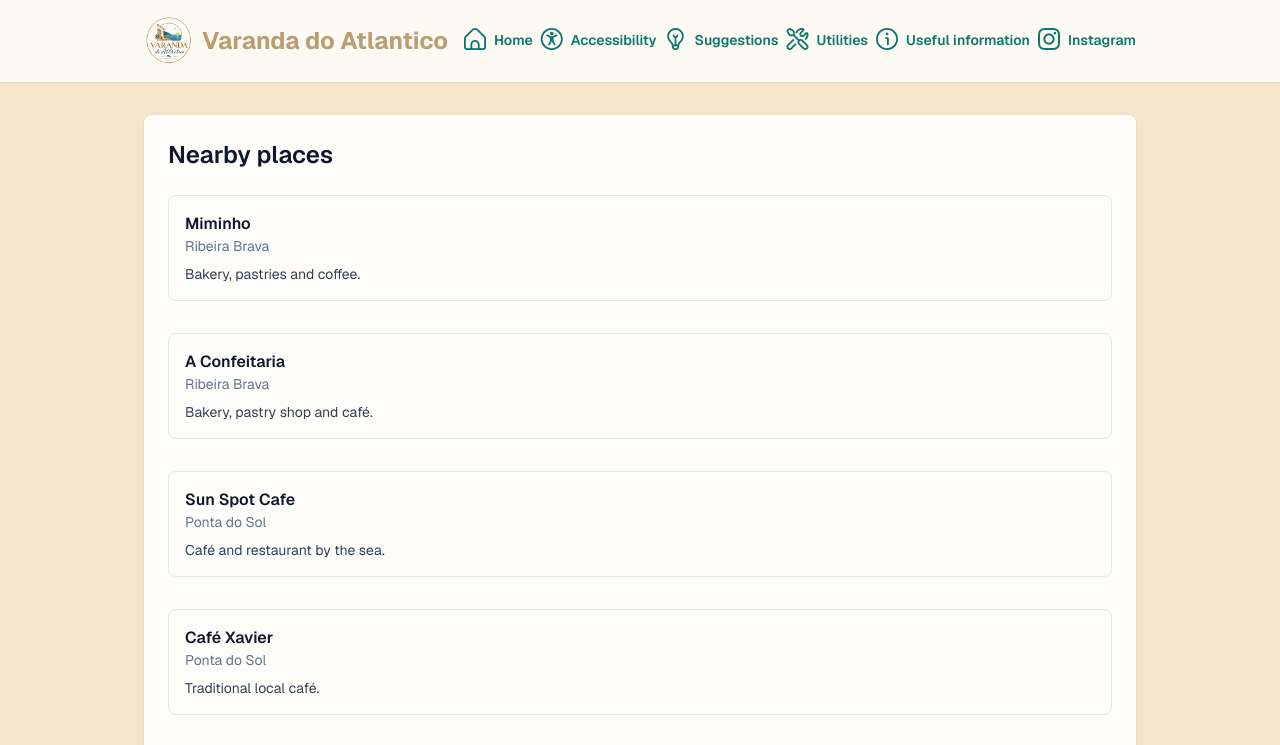
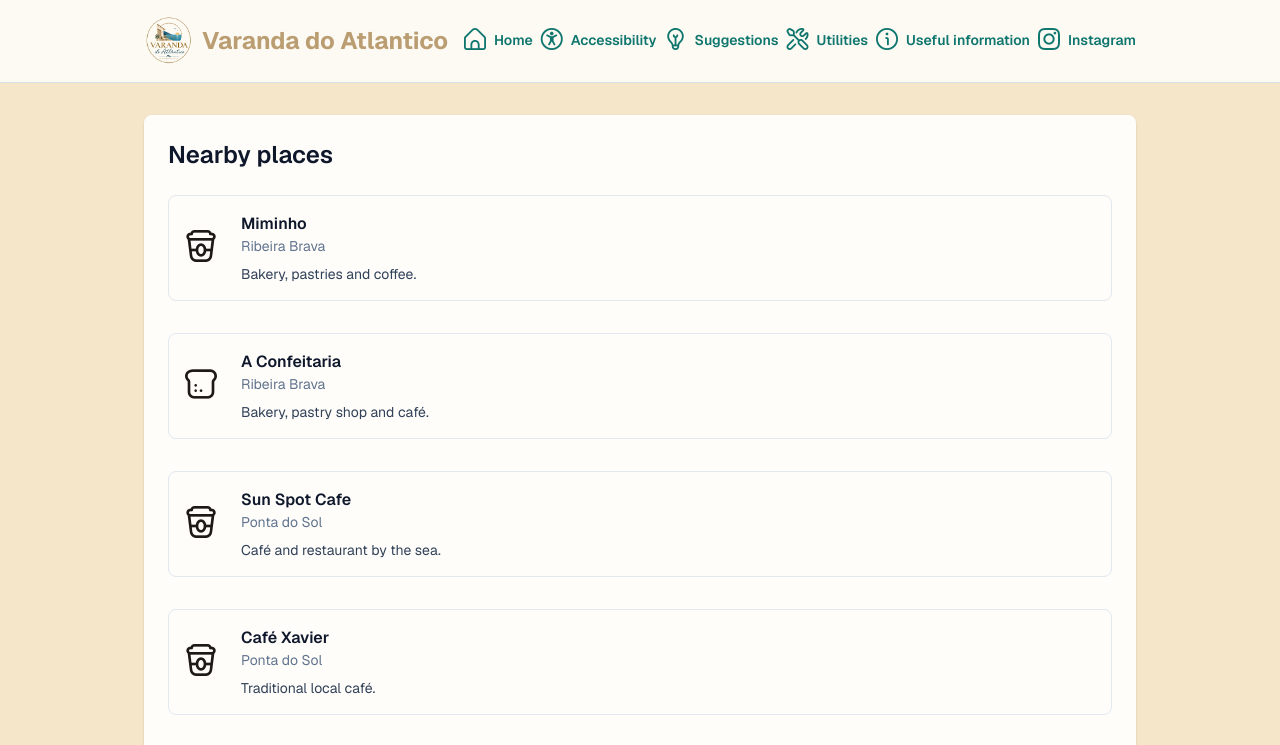
Before and after one commit to jcostadev23/varanda-do-atlantico, a Next.js app: page /utilities in a window 1280 px wide. Shown: the top 745 px of the page. Built offline with nearby package versions, Linux system fonts and the light colour scheme.

Commit message:
Adding icons to the cards

```diff
--- a/src/app/layout.tsx
+++ b/src/app/layout.tsx
@@ -3,7 +3,6 @@ import { Geist, Geist_Mono } from "next/font/google";
 import { SiteFooter } from "@/components/SiteFooter";
 import { SiteHeader } from "@/components/SiteHeader";
 import { SITE_NAME } from "@/constants/site";
-import "@flaticon/flaticon-uicons/css/regular/rounded.css";
 import "@flaticon/flaticon-uicons/css/regular/rounded.css";
 import "@flaticon/flaticon-uicons/css/brands/all.css";
 import "./globals.css";
--- a/src/app/utilities/page.tsx
+++ b/src/app/utilities/page.tsx
@@ -6,18 +6,30 @@ export default function UtilitiesPage() {
   return (
     <ContentPanel>
       <PageHeading title="Nearby places" />
-      <ul className="space-y-8">
+      <ul className="space-y-8 mt-6">
         {localUtilities.map((utility) => (
           <a
             key={`${utility.category}-${utility.name}`}
             href={utility.url}
             target="_blank"
             rel="noopener noreferrer"
-            className="block rounded-lg border border-slate-200 p-4 transition hover:bg-slate-50"
+            className="block rounded-lg border border-slate-200 p-4 transition hover:bg-sand"
           >
-            <h3 className="font-semibold text-slate-900">{utility.name}</h3>
-            <p className="text-sm text-slate-500">{utility.location}</p>
-            <p className="mt-2 text-sm text-slate-700">{utility.description}</p>
+            <div className="flex items-center gap-4 justify-start">
+              <i
+                className={`${utility.icons} mr-2 text-xl`}
+                aria-hidden="true"
+                style={{ fontSize: "32px", lineHeight: 1 }}
+              />
+
+              <div>
+                <h3 className="font-semibold text-slate-900">{utility.name}</h3>
+                <p className="text-sm text-slate-500">{utility.location}</p>
+                <p className="mt-2 text-sm text-slate-700">
+                  {utility.description}
+                </p>
+              </div>
+            </div>
           </a>
         ))}
       </ul>
--- a/src/data/localUtilities.ts
+++ b/src/data/localUtilities.ts
@@ -1,5 +1,6 @@
 export type UtilityCategory =
   | "cafe"
+  | "bakery"
   | "restaurant"
   | "gym"
   | "supermarket"
@@ -11,6 +12,7 @@ export interface LocalUtility {
   location: string;
   description: string;
   url: string;
+  icons: string;
 }
 
 export const localUtilities: LocalUtility[] = [
@@ -20,6 +22,7 @@ export const localUtilities: LocalUtility[] = [
     location: "Ribeira Brava",
     description: "Bakery, pastries and coffee.",
     url: "https://www.miminho.eu/",
+    icons: "fi fi-rr-coffee",
   },
   {
     name: "A Confeitaria",
@@ -27,6 +30,7 @@ export const localUtilities: LocalUtility[] = [
     location: "Ribeira Brava",
     description: "Bakery, pastry shop and café.",
     url: "https://maps.app.goo.gl/B8sFcd66cS79ETUT6",
+    icons: "fi fi-rr-bread-slice",
   },
   {
     name: "Sun Spot Cafe",
@@ -34,6 +38,7 @@ export const localUtilities: LocalUtility[] = [
     location: "Ponta do Sol",
     description: "Café and restaurant by the sea.",
     url: "https://pontadosolsunspotcafe.com/",
+    icons: "fi fi-rr-coffee",
   },
   {
     name: "Café Xavier",
@@ -41,6 +46,7 @@ export const localUtilities: LocalUtility[] = [
     location: "Ponta do Sol",
     description: "Traditional local café.",
     url: "https://www.google.com/maps/search/?api=1&query=Cafe+Xavier+Ponta+do+Sol",
+    icons: "fi fi-rr-coffee",
   },
 
   // Restaurants
@@ -50,6 +56,7 @@ export const localUtilities: LocalUtility[] = [
     location: "Ponta do Sol",
     description: "Local restaurant.",
     url: "https://www.google.com/maps/search/?api=1&query=Estacao+8+Ponta+do+Sol+Madeira",
+    icons: "fi fi-rr-restaurant",
   },
   {
     name: "Pizzaria Sol Doce",
@@ -57,6 +64,7 @@ export const localUtilities: LocalUtility[] = [
     location: "Ponta do Sol",
     description: "Pizza, pasta and pastries.",
     url: "https://www.facebook.com/Pastelaria-Pizzaria-Sol-Doce-2067999886824691/",
+    icons: "fi fi-rr-pizza-slice",
   },
   {
     name: "Sabor Italiano",
@@ -64,6 +72,7 @@ export const localUtilities: LocalUtility[] = [
     location: "Ponta do Sol",
     description: "Italian restaurant.",
     url: "https://www.google.com/maps/search/?api=1&query=Sabor+Italiano+Ponta+do+Sol",
+    icons: "fi fi-rr-pizza-slice",
   },
   {
     name: "Restaurante Sol Poente",
@@ -71,6 +80,7 @@ export const localUtilities: LocalUtility[] = [
     location: "Ponta do Sol",
     description: "Restaurant by the seafront.",
     url: "https://www.google.com/maps/search/?api=1&query=Restaurante+Sol+Poente+Ponta+do+Sol",
+    icons: "fi fi-rr-restaurant",
   },
 
   // Gym
@@ -80,6 +90,7 @@ export const localUtilities: LocalUtility[] = [
     location: "Ponta do Sol",
     description: "Local fitness centre and gym.",
     url: "https://www.google.com/maps/search/?api=1&query=Alex+Sampaio+Fitness+Center+Ponta+do+Sol",
+    icons: "fi fi-rr-gym",
   },
 
   // Supermarkets
@@ -89,6 +100,7 @@ export const localUtilities: LocalUtility[] = [
     location: "Ponta do Sol",
     description: "Local supermarket for groceries and everyday essentials.",
     url: "https://www.google.com/maps/search/?api=1&query=Amanhecer+Ponta+do+Sol",
+    icons: "fi fi-rr-shopping-basket",
   },
   {
     name: "Amanhecer na Colina",
@@ -96,6 +108,7 @@ export const localUtilities: LocalUtility[] = [
     location: "Canhas",
     description: "Local supermarket.",
     url: "https://www.google.com/maps/search/?api=1&query=Amanhecer+na+Colina+Canhas",
+    icons: "fi fi-rr-shopping-basket",
   },
 
   // Petrol stations
@@ -105,6 +118,7 @@ export const localUtilities: LocalUtility[] = [
     location: "Ribeira Brava",
     description: "Fuel station and convenience shop.",
     url: "https://www.repsol.pt/localizador-estacoes-de-servico/ribeira-brava/sitio-da-murteira/",
+    icons: "fi fi-rr-gas-pump",
   },
   {
     name: "Galp",
@@ -112,6 +126,7 @@ export const localUtilities: LocalUtility[] = [
     location: "Canhas",
     description: "Fuel station.",
     url: "https://www.google.com/maps/search/?api=1&query=Galp+Canhas+Madeira",
+    icons: "fi fi-rr-gas-pump",
   },
   {
     name: "Serrão",
@@ -119,5 +134,6 @@ export const localUtilities: LocalUtility[] = [
     location: "Madeira",
     description: "Fuel station.",
     url: "https://serrao.pt/",
+    icons: "fi fi-rr-gas-pump",
   },
 ];
```
